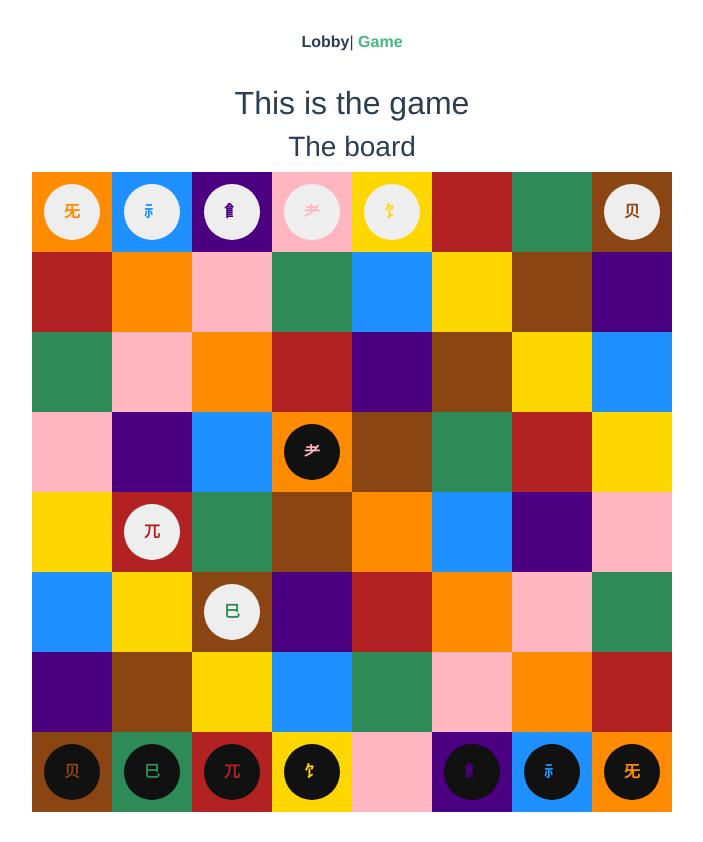
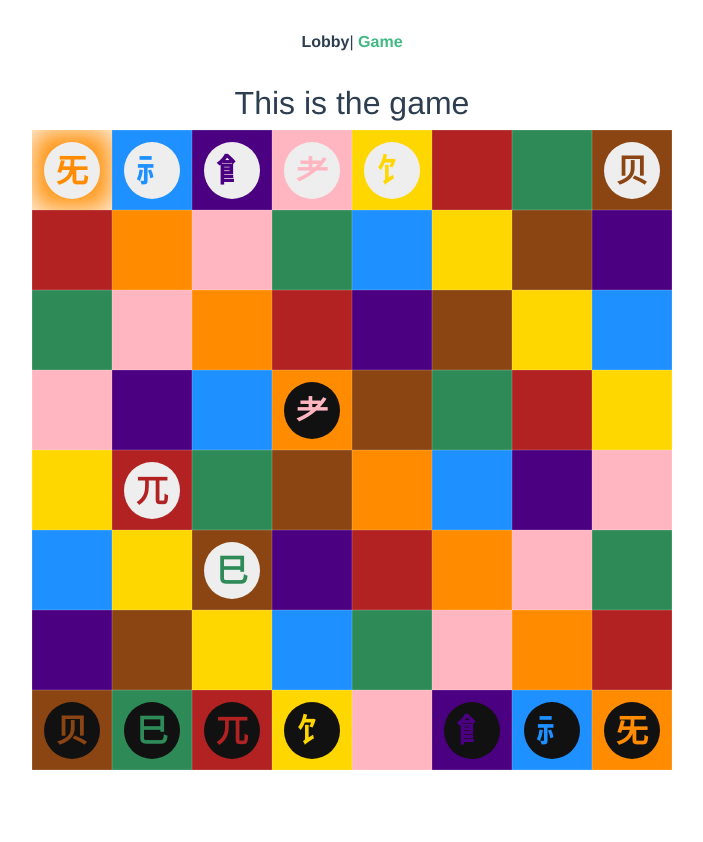
Before and after one commit to stlows/kamisado, a Vue app: page /#/game in a window 1280 px wide. Shown: the whole page, without its empty margins (288-991 px from the left). After the commit the page ends 800 px from the top, so only its background shows below. Built offline with nearby package versions, Linux system fonts and the light colour scheme.

Commit message:
mouvement des tuiles et moves valides

```diff
--- a/public/index.html
+++ b/public/index.html
@@ -1,23 +1,24 @@
 <!DOCTYPE html>
 <html lang="en">
-
   <head>
-  <meta charset="utf-8">
-  <meta http-equiv="X-UA-Compatible" content="IE=edge">
-  <meta name="viewport" content="width=device-width,initial-scale=1.0">
-  <link rel="icon" href="<%= BASE_URL %>favicon.ico">
-  <title>kamisado</title>
-  <link rel="stylesheet" href="https://stackpath.bootstrapcdn.com/bootstrap/4.3.1/css/bootstrap.min.css"
-    integrity="sha384-ggOyR0iXCbMQv3Xipma34MD+dH/1fQ784/j6cY/iJTQUOhcWr7x9JvoRxT2MZw1T" crossorigin="anonymous">
+    <meta charset="utf-8" />
+    <meta http-equiv="X-UA-Compatible" content="IE=edge" />
+    <meta name="viewport" content="width=device-width,initial-scale=1.0" />
+    <link rel="icon" href="<%= BASE_URL %>favicon.ico" />
+    <title>Kamisado</title>
+    <link
+      rel="stylesheet"
+      href="https://stackpath.bootstrapcdn.com/bootstrap/4.3.1/css/bootstrap.min.css"
+      integrity="sha384-ggOyR0iXCbMQv3Xipma34MD+dH/1fQ784/j6cY/iJTQUOhcWr7x9JvoRxT2MZw1T"
+      crossorigin="anonymous"
+    />
   </head>
 
   <body>
     <noscript>
-    <strong>We're sorry but kamisado doesn't work properly without JavaScript enabled. Please enable it to
-      continue.</strong>
+      <strong>We're sorry but kamisado doesn't work properly without JavaScript enabled. Please enable it to continue.</strong>
     </noscript>
     <div id="app"></div>
     <!-- built files will be auto injected -->
   </body>
-
 </html>
--- a/src/components/Gameboard.vue
+++ b/src/components/Gameboard.vue
@@ -1,14 +1,21 @@
 <template>
   <div>
-    <h3>The board</h3>
     <table v-if="tileColors.length > 0">
       <tr v-for="y in 8" :key="'kamiRow_' + y">
         <td
+          :class="{possible: possibleMovesArray !== null && isPossibleMove(x, y)}"
           v-for="x in 8"
           :key="'tile_' + x + '_' + y"
-          :style="{backgroundColor: getColor(tileColors[y-1][x-1])}"
+          :style="{ backgroundColor: getColor(tileColors[y-1][x-1]) }"
+          @click="tileClicked(x, y)"
         >
-          <app-tower v-if="getTower(x,y) !== null" :tower="getTower(x,y)" :turn="turn"></app-tower>
+          <app-tower
+            @towerSelected="setSelectedTower"
+            v-if="getTower(x,y) !== null"
+            :tower="getTower(x,y)"
+            :selected="selectedTower"
+            :turn="turn"
+          ></app-tower>
         </td>
       </tr>
     </table>
@@ -26,10 +33,17 @@ export default {
     return {
       tileColors: TileColors,
       towers: [],
-      turn: 0
+      turn: 1,
+      selectedTower: null,
+      possibleMovesArray: [{ x: 1, y: 1 }]
     };
   },
   methods: {
+    switchTurn() {
+      if (this.turn === 1) this.turn = 0;
+      else if (this.turn === 0) this.turn = 1;
+      else console.error(id + " is invalid.");
+    },
     getColor(id) {
       return Colors.tiles[id];
     },
@@ -40,6 +54,82 @@ export default {
         }
       }
       return null;
+    },
+    isPossibleMove(x, y) {
+      for (let i in this.possibleMovesArray) {
+        if (
+          this.possibleMovesArray[i].x === x &&
+          this.possibleMovesArray[i].y === y
+        ) {
+          return true;
+        }
+      }
+      return false;
+    },
+    getPossibleMoves(tower) {
+      let possibles = [];
+      if (tower === null) return possibles;
+      let y = this.nextY(tower.y, tower.playerId);
+      let xLeft = tower.x - 1;
+      let xRight = tower.x + 1;
+
+      // Vertical
+      while (this.getTower(tower.x, y) === null && y >= 1 && y <= 8) {
+        possibles.push({ x: tower.x, y: y });
+        y = this.nextY(y, tower.playerId);
+      }
+
+      // Diagonally to the left
+      y = this.nextY(tower.y, tower.playerId);
+      while (
+        this.getTower(xLeft, y) === null &&
+        y >= 1 &&
+        y <= 8 &&
+        xLeft >= 1
+      ) {
+        possibles.push({ x: xLeft, y: y });
+        y = this.nextY(y, tower.playerId);
+        xLeft--;
+      }
+
+      // Diagonally to the right
+      y = this.nextY(tower.y, tower.playerId);
+      while (
+        this.getTower(xRight, y) === null &&
+        y >= 1 &&
+        y <= 8 &&
+        xRight <= 8
+      ) {
+        possibles.push({ x: xRight, y: y });
+        y = this.nextY(y, tower.playerId);
+        xRight++;
+      }
+
+      return possibles;
+    },
+    nextY(y, playerId) {
+      return playerId === 0 ? y + 1 : y - 1;
+    },
+    nextXLeft(x, playerId) {
+      return x - 1;
+    },
+    nextXRight(x, playerId) {
+      return x + 1;
+    },
+    tileClicked(x, y) {
+      if (this.isPossibleMove(x, y)) {
+        this.moveTower(this.selectedTower, x, y);
+        this.setSelectedTower(null);
+        this.switchTurn();
+      }
+    },
+    moveTower(tower, newX, newY) {
+      tower.x = newX;
+      tower.y = newY;
+    },
+    setSelectedTower(tower) {
+      this.selectedTower = tower;
+      this.possibleMovesArray = this.getPossibleMoves(tower).slice();
     },
     updateBoard() {
       this.towers = [
@@ -90,5 +180,12 @@ table {
 td {
   width: 10vh;
   height: 10vh;
+  box-shadow: 0 0 1px 0 #fff inset;
+}
+td.possible {
+  box-shadow: 0 0 30px 0 #fff inset;
+}
+td.possible:hover {
+  cursor: pointer;
 }
 </style>
--- a/src/components/Tower.vue
+++ b/src/components/Tower.vue
@@ -2,34 +2,16 @@
   <div>
     <div
       class="tower"
-      :class="{towerAvailable: tower.playerId === turn}"
-      :style="{backgroundColor:getPlayerColor(tower.playerId)}"
+      :class="{ towerAvailable: tower.playerId === turn, 'tower--shadow': selected === tower }"
+      :style="{ backgroundColor:getPlayerColor(tower.playerId) }"
+      @click="towerClicked"
     >
-      <span :style="{color:getTowerColor(tower.colorId)}">{{ getSymbol(tower.colorId)}}</span>
+      <span
+        class="tower__text"
+        :class="{'tower__text--shadow': selected === tower}"
+        :style="{color:getTowerColor(tower.colorId) }"
+      >{{ getSymbol(tower.colorId)}}</span>
     </div>
-    <!-- <svg width="10vh" height="10vh">
-      <circle
-        cx="50%"
-        cy="50%"
-        r="35%"
-        class="tower"
-        :fill="getPlayerColor(tower.playerId)"
-
-        @click="towerClicked"
-      ></circle>
-      <text
-        class="tower"
-        :class="{towerAvailable: tower.playerId === turn}"
-        text-anchor="middle"
-        alignment-baseline="central"
-        x="50%"
-        y="50%"
-        font-size="4vh"
-        font-weight="bold"
-        :fill="getTowerColor(tower.colorId)"
-        @click="towerClicked"
-      >{{ getSymbol(tower.colorId)}}</text>
-    </svg>-->
   </div>
 </template>
 
@@ -38,7 +20,12 @@ import Colors from "../assets/Colors.json";
 import Symbols from "../assets/Symbols.json";
 
 export default {
-  props: ["tower", "turn"],
+  props: ["tower", "turn", "selected"],
+  data() {
+    return {
+      isSelected: true
+    };
+  },
   methods: {
     getPlayerColor(id) {
       return Colors.players[id];
@@ -50,8 +37,12 @@ export default {
       return Symbols[id];
     },
     towerClicked() {
+      if (this.selected === this.tower) {
+        this.$emit("towerSelected", null);
+        return;
+      }
       if (this.turn === this.tower.playerId) {
-        console.log("clicked");
+        this.$emit("towerSelected", this.tower);
       }
     }
   }
@@ -66,14 +57,20 @@ export default {
   width: 7vh;
   margin: auto;
 }
-.tower span {
+.tower__text {
   width: 7vh;
   height: 7vh;
   display: inline-block;
-  font-size: 2vh;
+  font-size: 4vh;
   font-weight: bold;
   text-align: center;
   vertical-align: middle;
+}
+.tower--shadow {
+  box-shadow: 0 0 2vh 0px #222;
+}
+.tower__text--shadow {
+  text-shadow: 0 0 1vh #222;
 }
 .towerAvailable:hover {
   cursor: pointer;
```
Lines whose indentation alone changed are shown as unchanged.
